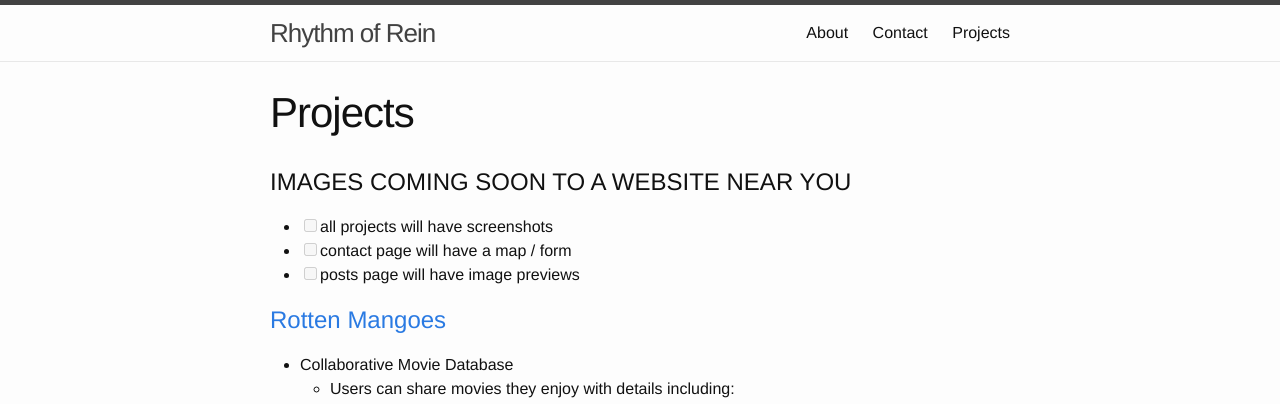
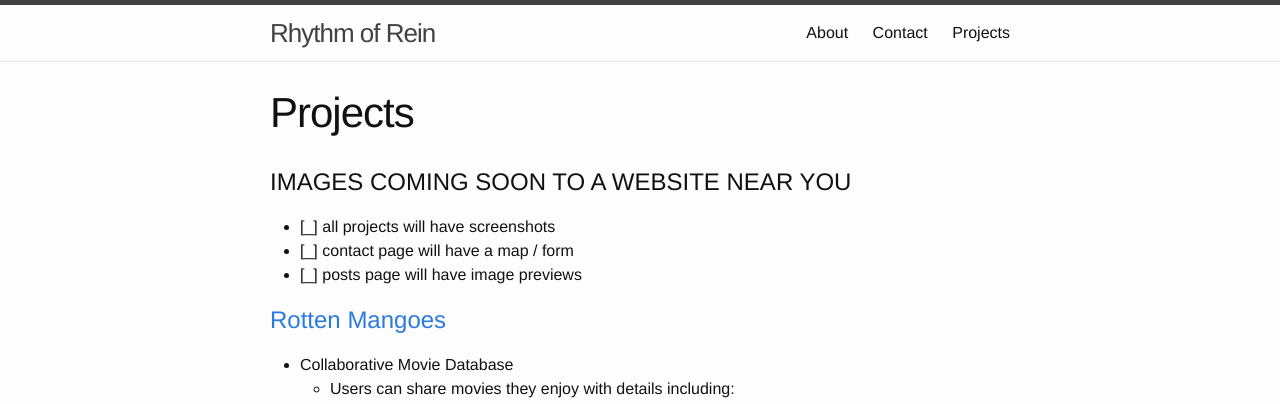
Before and after one commit to reinhardt021/reinhardt021.github.io, a Jekyll site: the page built from projects.md, in a window 1280 px wide. Shown: the top 404 px of the page. Built offline with Jekyll 4.4.1, drawn with Linux system fonts in a browser that asks for light colours.

Commit message:
added little underscore to checkboxes

```diff
--- a/projects.md
+++ b/projects.md
@@ -7,9 +7,9 @@ permalink: /projects/
 <!-- NEED TO CHANGE PROJECT NAME TO GET ORIGINAL URL -->
 
 # IMAGES COMING SOON TO A WEBSITE NEAR YOU
-- [ ] all projects will have screenshots
-- [ ] contact page will have a map / form
-- [ ] posts page will have image previews
+- [_] all projects will have screenshots
+- [_] contact page will have a map / form
+- [_] posts page will have image previews
 
 # [Rotten Mangoes](https://github.com/reinhardtcgr/rotten_mangoes)
   - Collaborative Movie Database
```
